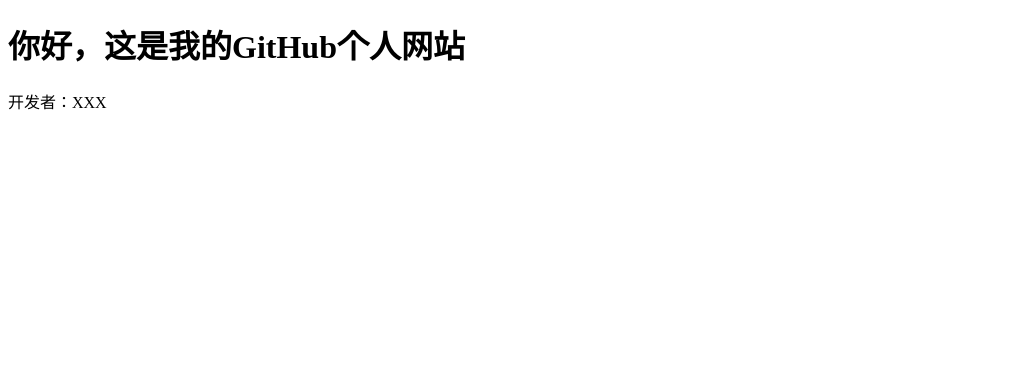
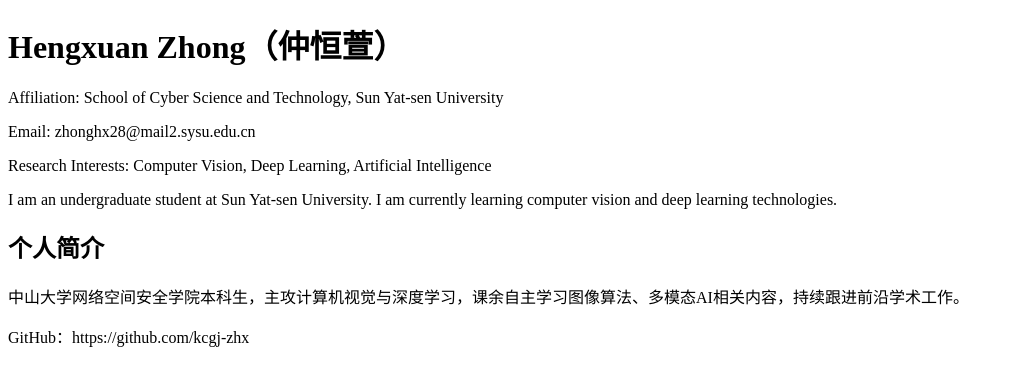
Before and after one commit to kcgj-zhx/kcgj-zhx.github.io, a plain HTML site: page index.html in a window 1280 px wide. Shown: the whole page, without its empty margins (0-1014 px from the left). Drawn offline with Linux system fonts and the light colour scheme.

Commit message:
Update index.html

```diff
--- a/index.html
+++ b/index.html
@@ -1,11 +1,18 @@
 <!DOCTYPE html>
-<html>
+<html lang="zh-CN">
 <head>
     <meta charset="UTF-8">
-    <title>我的个人主页</title>
+    <title>Hengxuan Zhong | Personal Homepage</title>
 </head>
 <body>
-    <h1>你好，这是我的GitHub个人网站</h1>
-    <p>开发者：XXX</p>
+    <h1>Hengxuan Zhong（仲恒萱）</h1>
+    <p>Affiliation: School of Cyber Science and Technology, Sun Yat-sen University</p>
+    <p>Email: zhonghx28@mail2.sysu.edu.cn</p>
+    <p>Research Interests: Computer Vision, Deep Learning, Artificial Intelligence</p>
+    <p>I am an undergraduate student at Sun Yat-sen University. I am currently learning computer vision and deep learning technologies.</p>
+
+    <h2>个人简介</h2>
+    <p>中山大学网络空间安全学院本科生，主攻计算机视觉与深度学习，课余自主学习图像算法、多模态AI相关内容，持续跟进前沿学术工作。</p>
+    <p>GitHub：https://github.com/kcgj-zhx</p>
 </body>
 </html>
```
